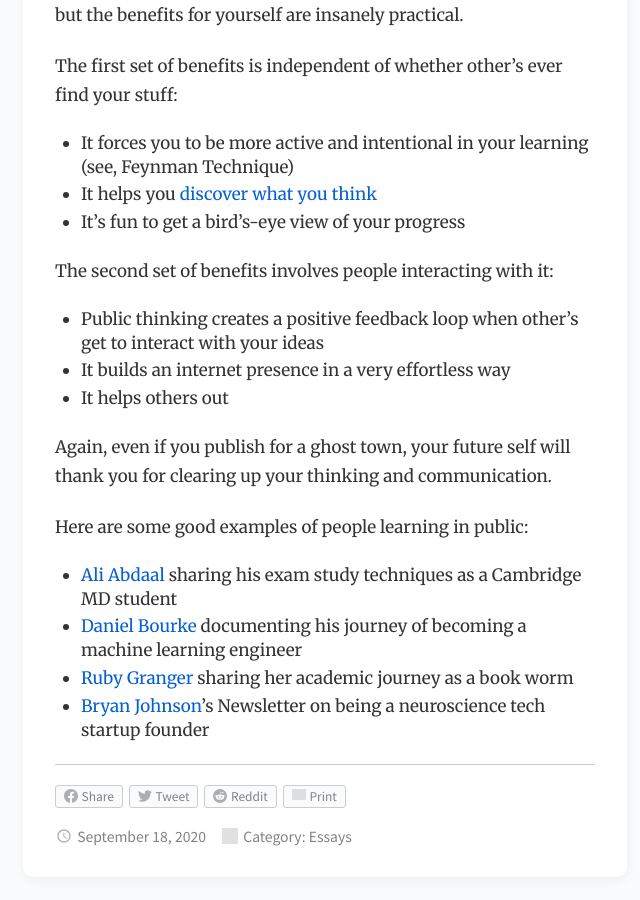
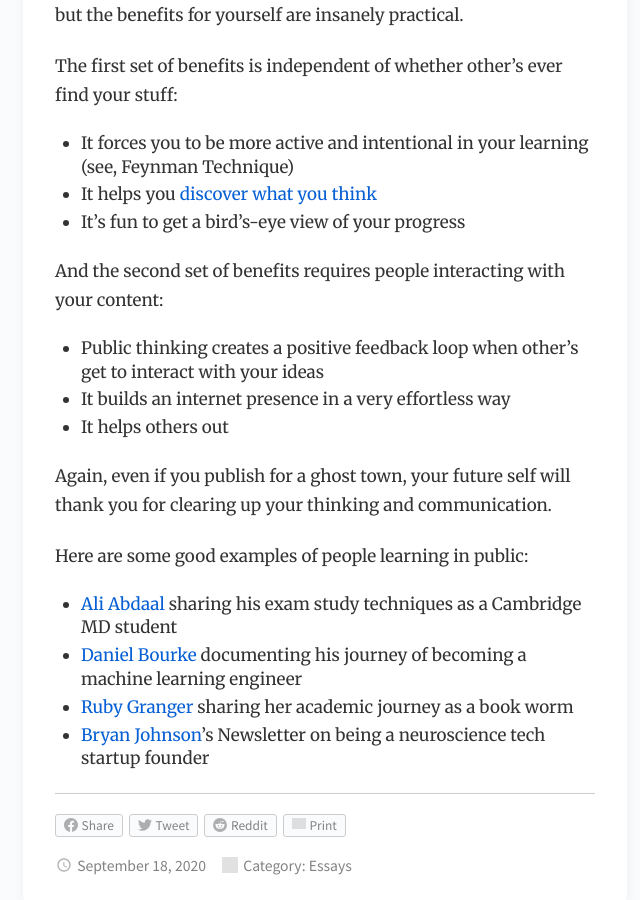
Before and after one commit to gdbroman/broman.blog, a Jekyll site: the page built from _posts/2020/2020-09-18-learn-in-public.md, in a window 1280 px wide and 900 px high, scrolled down 1195 px. Shown: the whole window, without its empty margins (177-817 px from the left). Built offline with Jekyll 4.4.1, drawn with Linux system fonts in a browser that asks for light colours; grey boxes are pictures that could not be loaded.

Commit message:
revision

```diff
--- a/_posts/2020/2020-09-18-learn-in-public.md
+++ b/_posts/2020/2020-09-18-learn-in-public.md
@@ -23,7 +23,7 @@
 - It helps you [discover what you think](https://broman.blog/know-what-you-believe){:target="blank"}
 - It's fun to get a bird's-eye view of your progress
 
-The second set of benefits involves people interacting with it:
+And the second set of benefits requires people interacting with your content:
 
 - Public thinking creates a positive feedback loop when other's get to interact with your ideas
 - It builds an internet presence in a very effortless way
```
